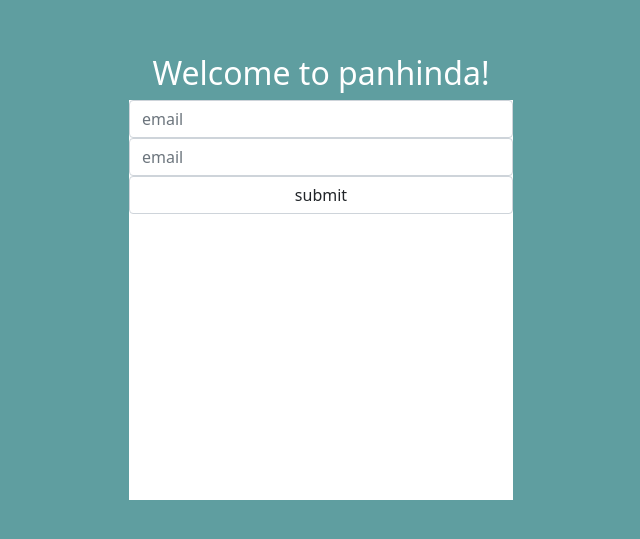
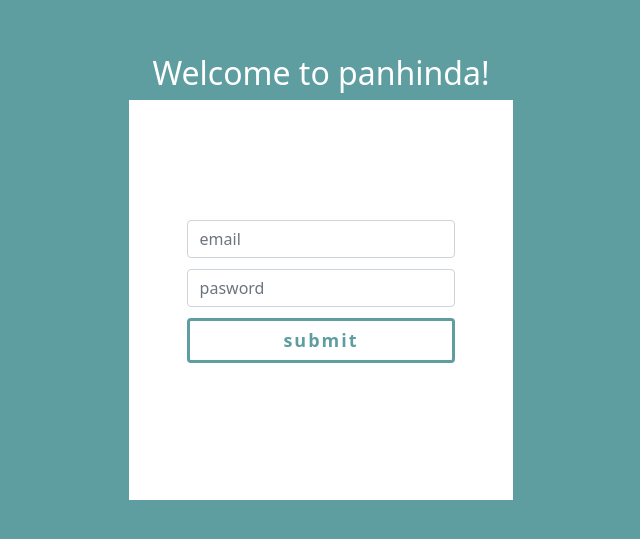
Before and after one commit to Panhinda/Panhinda-Frontend, a React (Create React App) app: page / in a window 1280 px wide. Shown: the part 123-662 px from the top of the page, without its empty margins (319-959 px from the left). Built offline with nearby package versions, Linux system fonts and the light colour scheme.

Commit message:
log in component seperated

```diff
--- a/package.json
+++ b/package.json
@@ -8,6 +8,7 @@
     "@testing-library/user-event": "^12.8.3",
     "bootstrap": "^5.0.1",
     "jquery": "^3.6.0",
+    "node-sass": "^6.0.0",
     "popper.js": "^1.16.1",
     "react": "^17.0.2",
     "react-dom": "^17.0.2",
--- a/src/App.css
+++ b/src/App.css
@@ -1,23 +1,15 @@
-.app {
+.app-container {
   text-align: center;
   margin:0;
   padding:0;
   width:100vw;
   height:100vh;
   color: #fff;
-	background-color: cadetblue;
+	/* background-color: cadetblue;
   display: flex;
   flex:1;
-  flex-direction: column;
-  align-items: center;
-  justify-content: center;
+  flex-direction: column; */
+
 
 
 }
-
-.login-container{
-
-  width:30%;
- height: 50vh;
-  background-color:#fff;
-}
--- a/src/App.js
+++ b/src/App.js
@@ -1,22 +1,13 @@
 
 import './App.css';
 import 'bootstrap/dist/css/bootstrap.min.css';
+import Login from "./components/pages/log in/login";
 
 function App() {
 
   return (
-    <div className="app">
-        <h2>Welcome to panhinda!</h2>
-
-      <div className="login-container">
-      <div class="form-group">
-      <input type="text" className="form-control item" placeholder="email"/>
-      </div>
-      <div class="form-group">
-      <input type="text" className="form-control item" placeholder="email"/>
-      </div>
-      <input type="button" className="form-control item" value="submit"/>
-      </div>
+    <div className="app-container">
+       <Login/>
     </div>
 
   );
--- /dev/null
+++ b/src/components/pages/log in/login.css
@@ -0,0 +1,42 @@
+.app {
+    text-align: center;
+    margin:0;
+    padding:0;
+    width:100vw;
+    height:100vh;
+    color: #fff;
+    background-color: cadetblue;
+    display: flex;
+    flex:1;
+    flex-direction: column;
+    align-items: center;
+    justify-content: center;
+
+
+  }
+
+  .login-container{
+
+    width:30%;
+   height: 50vh;
+    background-color:#fff;
+    display:flex;
+    flex-direction: column-reverse;
+    align-items: center;
+  }
+  .login-group{
+    width:70%;
+    height:70%;
+
+  }
+  .form-group{
+    margin-bottom:4%;
+  }
+  input[type="button"]{
+    color:cadetblue;
+    font-size: large;
+    font-weight: bold;
+    letter-spacing: 2px;
+    border-color: cadetblue;
+    border: 3px solid cadetblue;
+  }
--- a/src/components/pages/log in/login.js
+++ b/src/components/pages/log in/login.js
@@ -0,0 +1,31 @@
+import React, { Component } from 'react';
+import './login.css';
+
+class login extends Component {
+
+
+
+    render() {
+        return (
+
+            <div className="app">
+                <h2>Welcome to panhinda!</h2>
+
+                <div className="login-container">
+                    <div className="login-group">
+                    <div class="form-group">
+                        <input type="text" className="form-control item" placeholder="email" />
+                    </div>
+                    <div class="form-group">
+                        <input type="password" className="form-control item" placeholder="pasword" />
+                    </div>
+                    <input type="button" className="form-control item" value="submit" />
+                    </div>
+
+                </div>
+            </div>
+        );
+    }
+}
+
+export default login;
```
Also changed, not shown: src/components/pages/log in/login.scss (deleted), 1 other file (tests, documents, lock files or other folders).
